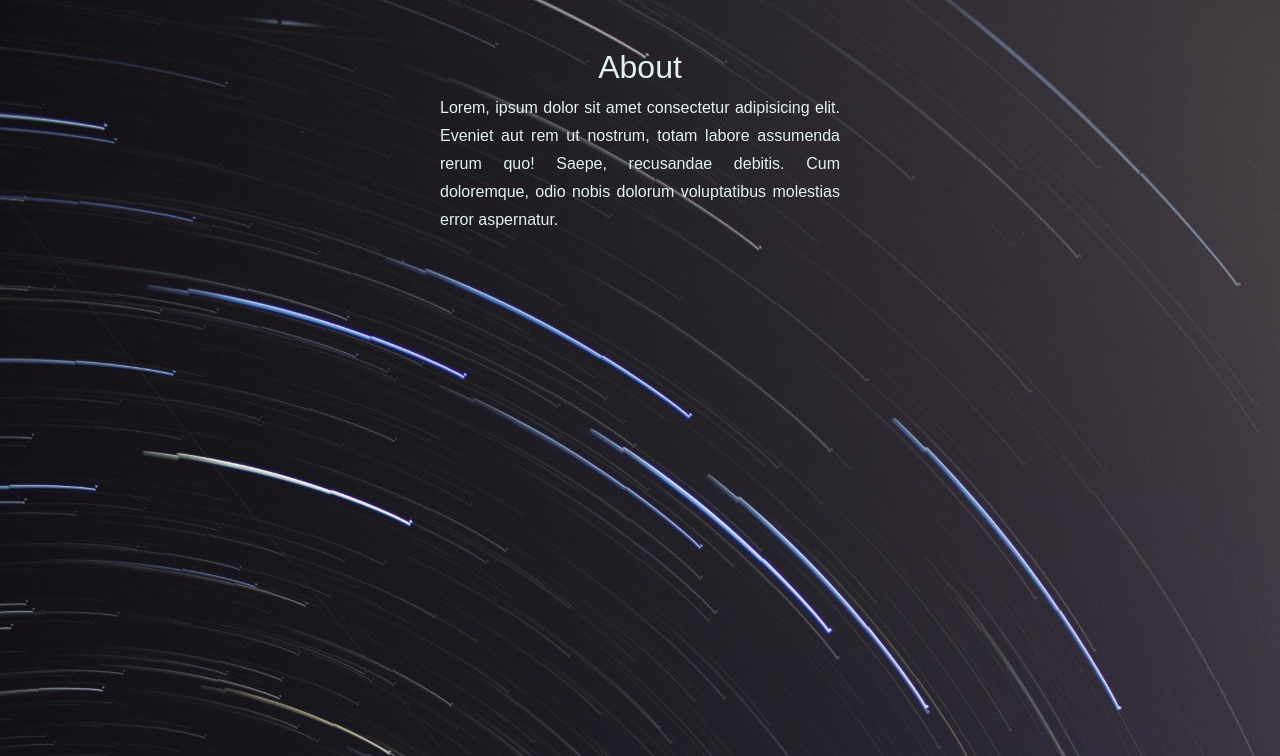
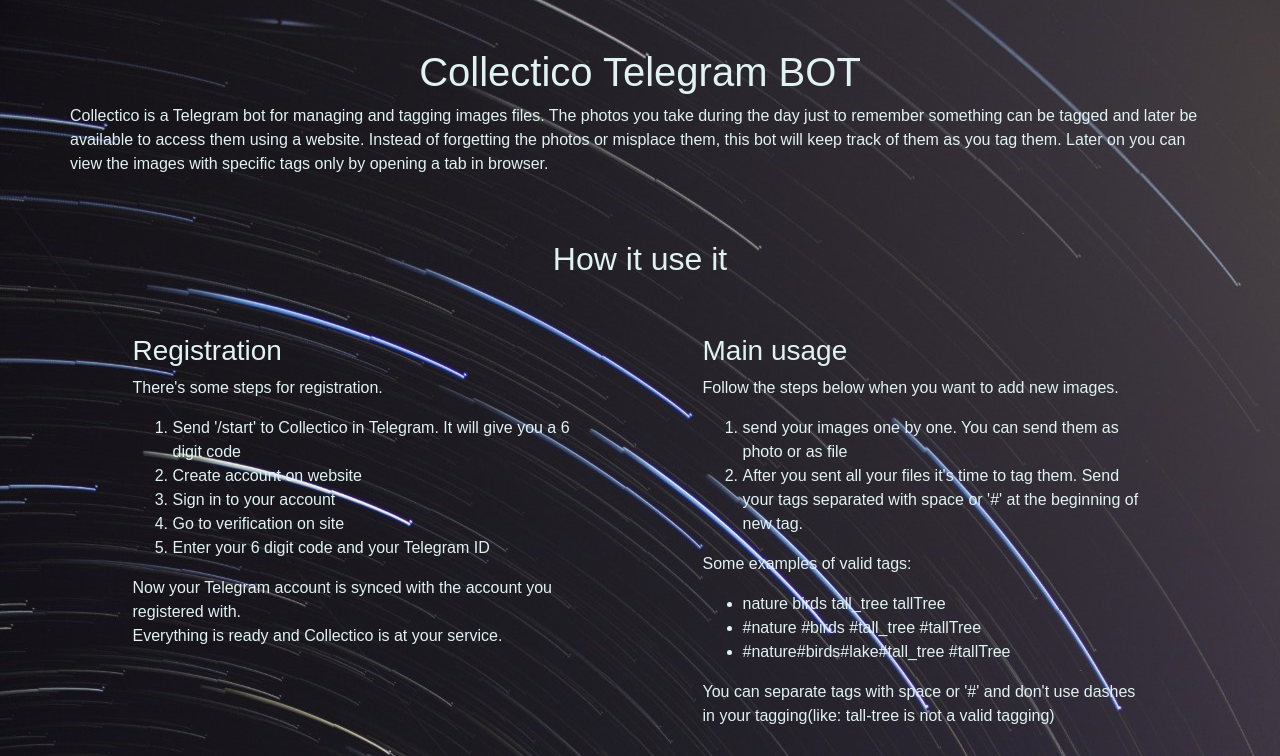
Before and after one commit to M-Moein-M/CollecticoBot, a Node server app: page / in a window 1280 px wide. Shown: the part 44-800 px from the top of the page. Run offline with Node 20, Linux system fonts and the light colour scheme; some libraries are stand-ins or nearby versions; some web fonts are replaced.

Commit message:
feat: add introduction to homepage

```diff
--- a/views/index.handlebars
+++ b/views/index.handlebars
@@ -1,12 +1,73 @@
 <div class="container">
   <div class="row justify-content-center">
-    <h2 class="mt-5">About</h2>
+    <h1 class="mt-5">Collectico Telegram BOT</h1>
   </div>
   <div class="row justify-content-center">
-    <p id="about-paragraph">Lorem, ipsum dolor sit amet consectetur adipisicing elit. Eveniet aut rem ut nostrum,
-      totam labore assumenda
-      rerum quo! Saepe, recusandae debitis. Cum doloremque, odio nobis dolorum voluptatibus molestias error aspernatur.
-    </p>
+    <p class="homepage-paragraph">Collectico is a Telegram bot for managing and tagging images files. The photos you
+      take during the day just to
+      remember something can be tagged and later be available to access them using a website. Instead of forgetting the
+      photos or misplace them, this bot will keep track of them as you tag them. Later on you can view the images with
+      specific tags only by opening a tab in browser.</p>
+
+  </div>
+
+  <div class="row justify-content-center m-5">
+    <h2>How it use it</h2>
+  </div>
+
+  <div class="row justify-content-around">
+    <div class="col-md-5">
+      <h3>Registration</h3>
+
+      <p class="homepage-paragraph">
+        There's some steps for registration.
+      </p>
+
+      <ol>
+        <li>Send '/start' to Collectico in Telegram. It will give you a 6 digit code</li>
+        <li>Create account on website</li>
+        <li>Sign in to your account</li>
+        <li>Go to verification on site</li>
+        <li>Enter your 6 digit code and your Telegram ID</li>
+      </ol>
+
+
+      <p class="homepage-paragraph">
+        Now your Telegram account is synced with the account you registered with.<br>
+        Everything is ready and Collectico is at your service.
+      </p>
+    </div>
+
+    <div class="col-md-5">
+      <h3>Main usage</h3>
+
+      <p class="homepage-paragraph">
+        Follow the steps below when you want to add new images.
+      </p>
+      <ol>
+        <li>send your images one by one. You can send them as photo or as file</li>
+        <li>After you sent all your files it's time to tag them. Send your tags separated with space or '#' at the
+          beginning of new tag.</li>
+
+      </ol>
+      <p class="homepage-paragraph">
+        Some examples of valid tags:
+      </p>
+
+      <ul>
+        <li>nature birds tall_tree tallTree</li>
+        <li>#nature #birds #tall_tree #tallTree</li>
+        <li>#nature#birds#lake#tall_tree #tallTree</li>
+      </ul>
+
+      <p class="homepage-paragraph">
+        You can separate tags with space or '#' and don't use dashes in your tagging(like: tall-tree is not a valid
+        tagging)
+      </p>
+
+
+    </div>
+
   </div>
 
   {{#if isUserLogged}}
```
